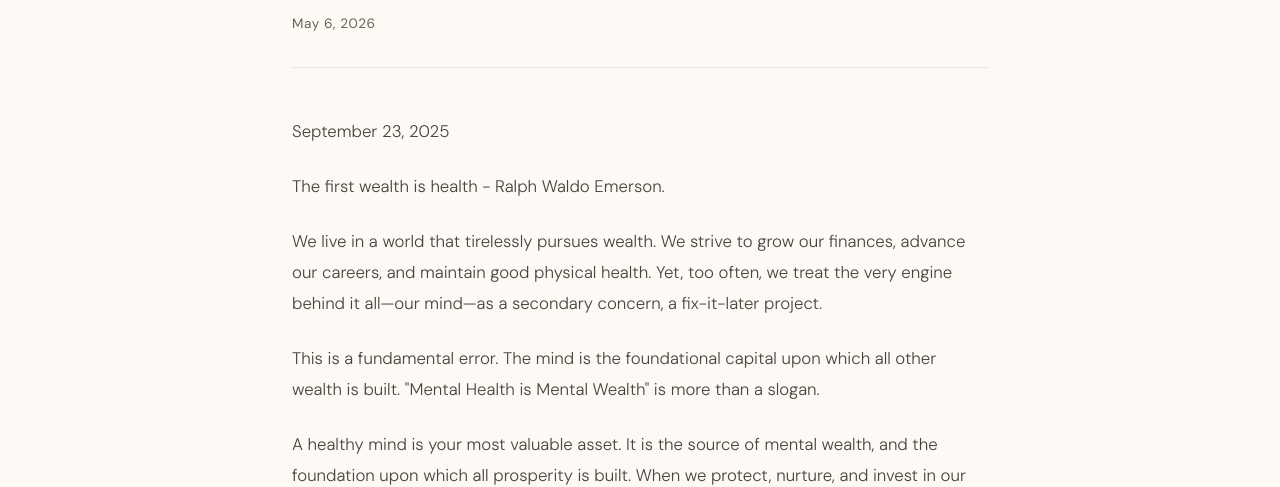
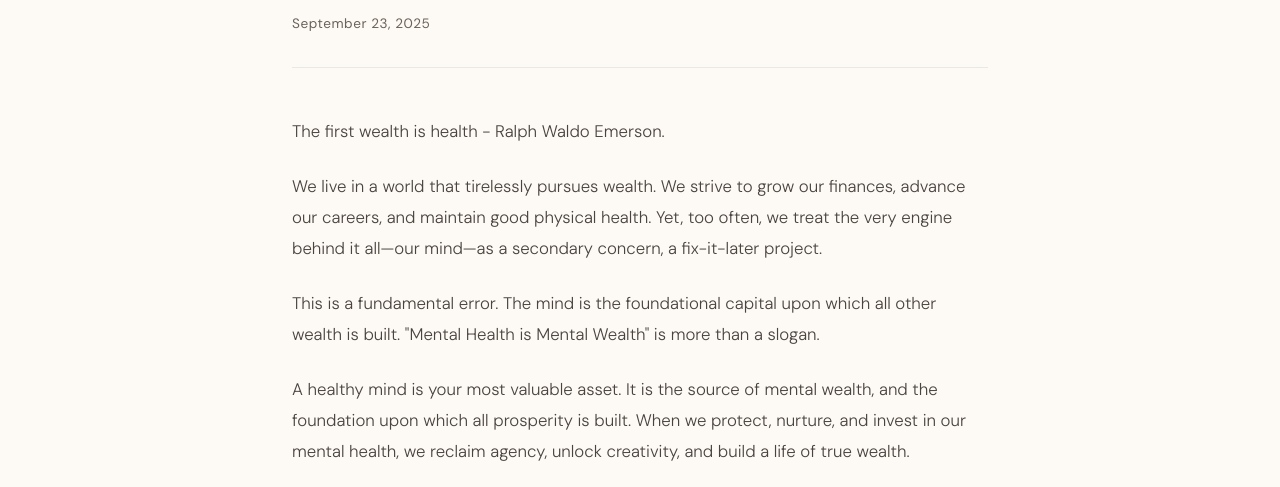
Before and after one commit to JFeelgoodOfficial/DrKennedyMusamali, a website: page blog/2026-05-06-mental-health-is-mental-wealth-grow-your-mind.html in a window 1280 px wide. Shown: the part 323-810 px from the top of the page. Drawn offline with nearby package versions, Linux system fonts and the light colour scheme.

Commit message:
Update 2026-05-06-mental-health-is-mental-wealth-grow-your-mind.html

```diff
--- a/blog/2026-05-06-mental-health-is-mental-wealth-grow-your-mind.html
+++ b/blog/2026-05-06-mental-health-is-mental-wealth-grow-your-mind.html
@@ -72,9 +72,9 @@ footer{display:flex;align-items:center;justify-content:space-between;padding:2.5
   <article>
     <div class="post-eyebrow">Insights</div>
     <h1 class="post-title">Mental Health is Mental Wealth: Grow Your Mind</h1>
-    <div class="post-meta">May 6, 2026</div>
+    <div class="post-meta">September 23, 2025</div>
     <div class="post-body">
-<p>September 23, 2025</p>
+
 <p>The first wealth is health - Ralph Waldo Emerson.</p>
 <p>We live in a world that tirelessly pursues wealth. We strive to grow our finances, advance our careers, and maintain good physical health. Yet, too often, we treat the very engine behind it all—our mind—as a secondary concern, a fix-it-later project.</p>
 <p>This is a fundamental error. The mind is the foundational capital upon which all other wealth is built. &quot;Mental Health is Mental Wealth&quot; is more than a slogan.</p>
```
